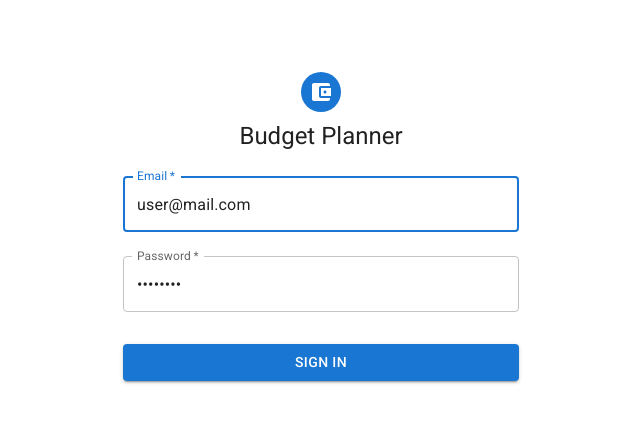
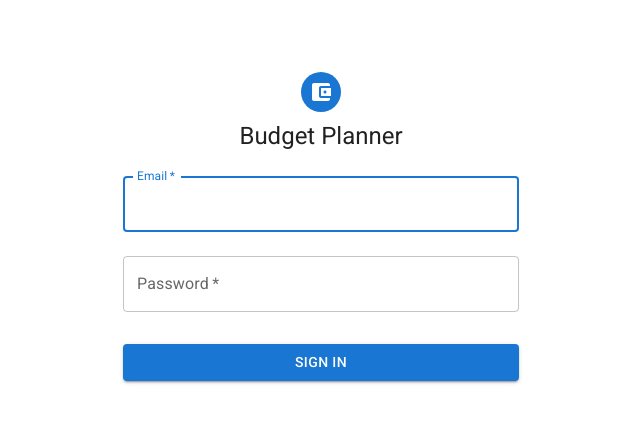
Before and after one commit to nodirshox/budget-planner, a React (Create React App) app in the folder frontend/: page /login in a window 1280 px wide. Shown: the top 422 px of the page, without its empty margins (319-959 px from the left). Built offline with nearby package versions, Linux system fonts and the light colour scheme; no server answers.

Commit message:
fix: Remove temp data

```diff
--- a/frontend/src/pages/auth/Login.tsx
+++ b/frontend/src/pages/auth/Login.tsx
@@ -21,12 +21,12 @@ const theme = createTheme();
 export default function Login() {
   const navigate = useNavigate();
   const [email, setEmail] = useState({
-    value: "user@mail.com",
+    value: "",
     error: false,
     message: "",
   });
   const [password, setPassword] = useState({
-    value: "password",
+    value: "",
     error: false,
     message: "",
   });
```
